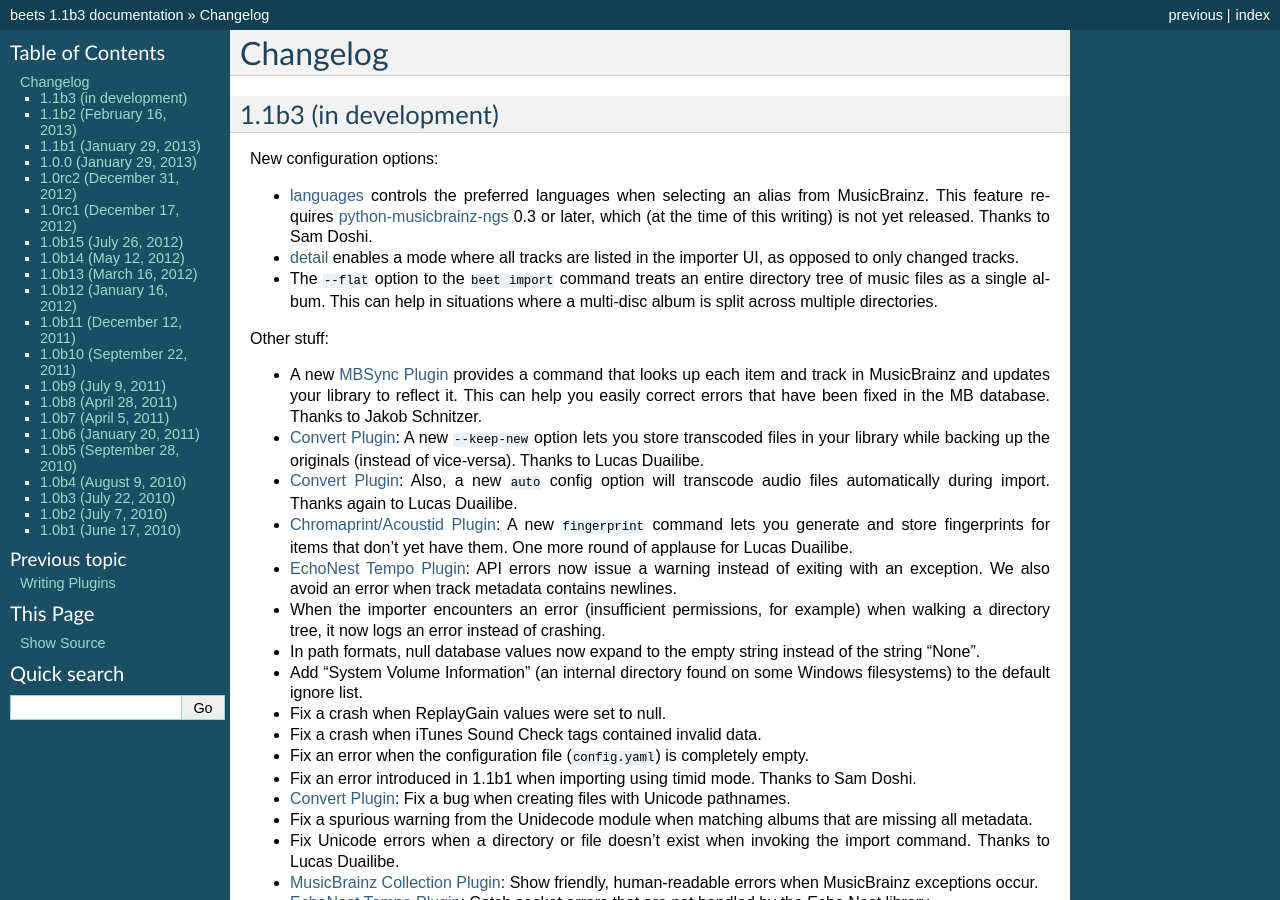
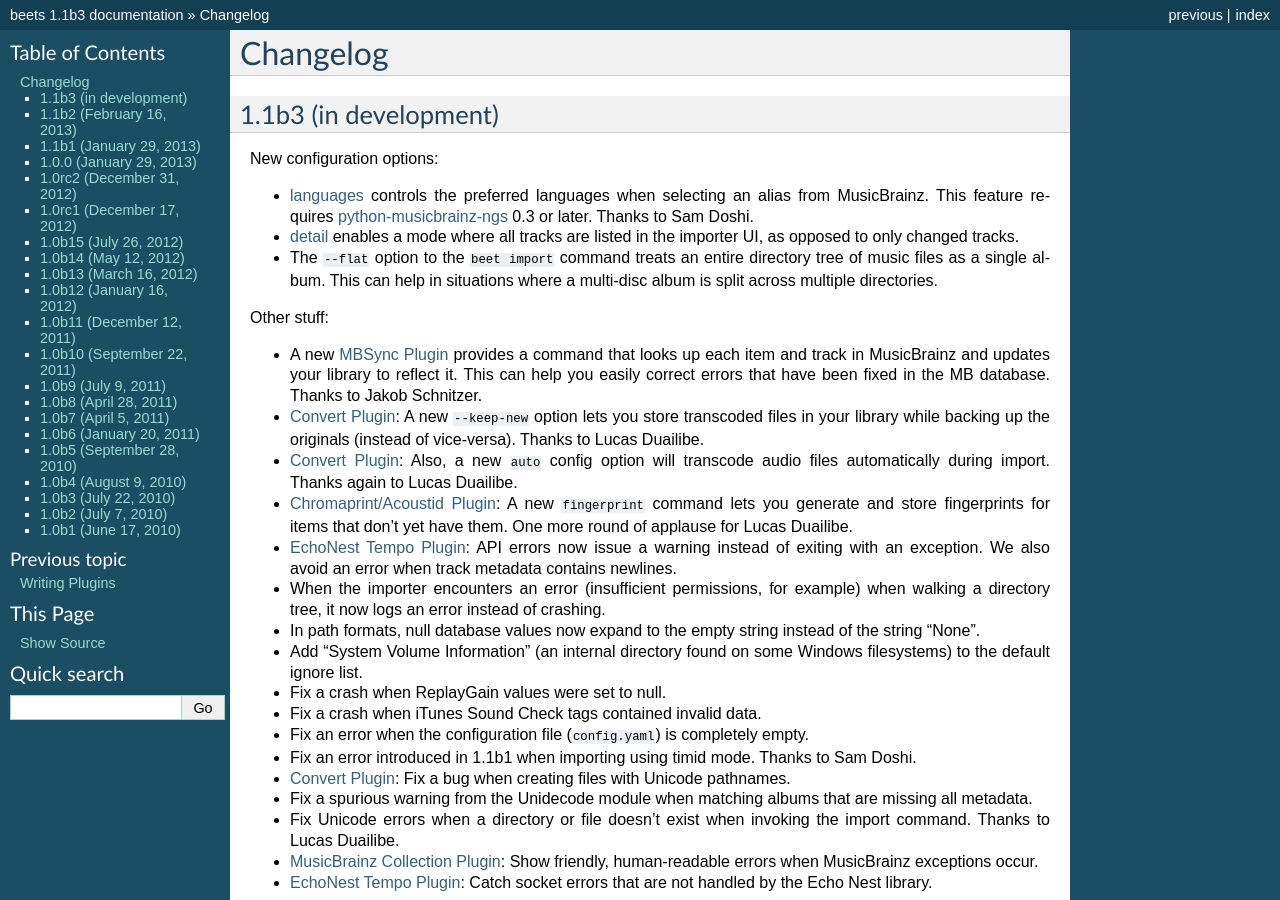
Before and after one commit to google-code-export/beets, a Sphinx documentation site: the page built from docs/changelog.rst, in a window 1280 px wide and 900 px high. Built offline with Sphinx 7.4.7, drawn with Linux system fonts in a browser that asks for light colours.

```diff
--- a/docs/changelog.rst
+++ b/docs/changelog.rst
@@ -8,8 +8,7 @@ New configuration options:
 
 * :ref:`languages` controls the preferred languages when selecting an alias
   from MusicBrainz. This feature requires `python-musicbrainz-ngs`_ 0.3 or
-  later, which (at the time of this writing) is not yet released. Thanks to
-  Sam Doshi.
+  later. Thanks to Sam Doshi.
 * :ref:`detail` enables a mode where all tracks are listed in the importer UI,
   as opposed to only changed tracks.
 * The ``--flat`` option to the ``beet import`` command treats an entire
--- a/setup.py
+++ b/setup.py
@@ -74,7 +74,7 @@ setup(name='beets',
           'mutagen>=1.20',
           'munkres',
           'unidecode',
-          'musicbrainzngs>=0.2',
+          'musicbrainzngs>=0.3',
           'pyyaml',
       ]
       + (['colorama'] if (sys.platform == 'win32') else [])
```
